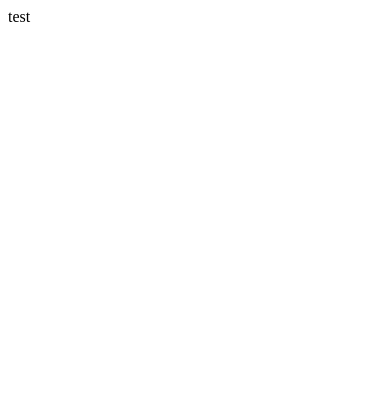
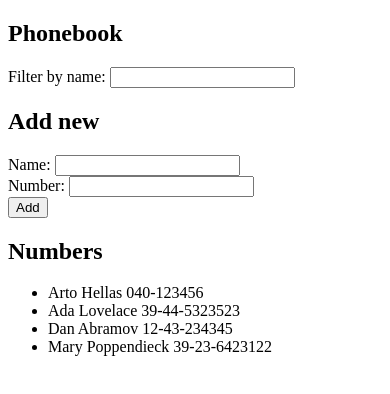
Before and after one commit to davidlpoole/fullstack-p2-phonebook, a React (Create React App) app: page / in a window 390 px wide. Shown: the top 394 px of the page. Built offline with nearby package versions, Linux system fonts and the light colour scheme.

Commit message:
simple single page phonebook app

```diff
--- a/public/index.html
+++ b/public/index.html
@@ -1,20 +1,13 @@
 <!DOCTYPE html>
 <html lang="en">
+
 <head>
   <meta charset="utf-8" />
   <link rel="icon" href="%PUBLIC_URL%/favicon.ico" />
   <meta name="viewport" content="width=device-width, initial-scale=1" />
   <meta name="theme-color" content="#000000" />
-    <meta
-      name="description"
-      content="Web site created using create-react-app"
-    />
+  <meta name="description" content="Web site created using create-react-app" />
   <link rel="apple-touch-icon" href="%PUBLIC_URL%/logo192.png" />
-    <!--
-      manifest.json provides metadata used when your web app is installed on a
-      user's mobile device or desktop. See https://developers.google.com/web/fundamentals/web-app-manifest/
-    -->
-    <link rel="manifest" href="%PUBLIC_URL%/manifest.json" />
   <!--
       Notice the use of %PUBLIC_URL% in the tags above.
       It will be replaced with the URL of the `public` folder during the build.
@@ -26,6 +19,7 @@
     -->
   <title>React App</title>
 </head>
+
 <body>
   <noscript>You need to enable JavaScript to run this app.</noscript>
   <div id="root"></div>
@@ -40,4 +34,5 @@
       To create a production bundle, use `npm run build` or `yarn build`.
     -->
 </body>
+
 </html>
--- a/src/App.js
+++ b/src/App.js
@@ -1,9 +1,99 @@
-import React from 'react';
+import React, { useState } from 'react'
 
-function App() {
+const Entry = ({ person }) => {
+  return (
+    <li>{person.name} {person.number}</li>
+  )
+}
+
+const Numbers = ({ people }) => {
   return (
     <div>
-      test
+      <h2>
+        Numbers
+      </h2>
+      <ul>
+        {people.map(person =>
+          <Entry key={person.name} person={person} />
+        )}
+      </ul>
+    </div>
+  )
+}
+
+const App = () => {
+
+  const [persons, setPersons] = useState([
+    { name: 'Arto Hellas', number: '040-123456', id: 1 },
+    { name: 'Ada Lovelace', number: '39-44-5323523', id: 2 },
+    { name: 'Dan Abramov', number: '12-43-234345', id: 3 },
+    { name: 'Mary Poppendieck', number: '39-23-6423122', id: 4 }
+  ])
+
+  const [newName, setNewName] = useState('')
+  const [newNumber, setNewNumber] = useState('')
+  const [newFilter, setNewFilter] = useState('')
+
+  const addPerson = (event) => {
+    event.preventDefault()
+
+    if (persons.map(person => person.name).includes(newName) === false) {
+      const personObject = {
+        name: newName,
+        number: newNumber,
+      }
+      setPersons(persons.concat(personObject))
+      setNewName('')
+      setNewNumber('')
+
+    } else {
+      window.alert(`${newName} is already in the phonebook`)
+    }
+  }
+
+  const handlePersonChange = (event) => {
+    setNewName(event.target.value)
+  }
+
+  const handleNumberChange = (event) => {
+    setNewNumber(event.target.value)
+  }
+
+  const handleFilterChange = (event) => {
+    setNewFilter(event.target.value)
+  }
+
+  const peopleToShow = persons.filter(person =>
+    person.name.toLowerCase().includes(
+      newFilter.toLowerCase()
+    ))
+
+  return (
+    <div>
+      <h2>Phonebook</h2>
+
+      <div>
+        <label htmlFor='filter'>Filter by name: </label>
+        <input id='filter' value={newFilter} onChange={handleFilterChange} />
+      </div>
+
+      <h2>
+        Add new
+      </h2>
+      <form onSubmit={addPerson}>
+        <div>
+          <label htmlFor='name'>Name: </label>
+          <input id='name' value={newName} onChange={handlePersonChange} />
+        </div>
+        <div>
+          <label htmlFor='number'>Number: </label>
+          <input id='number' value={newNumber} onChange={handleNumberChange} />
+        </div>
+        <div>
+          <button type="submit">Add</button>
+        </div>
+      </form>
+      <Numbers people={peopleToShow} />
     </div>
   );
 }
```
Also changed, not shown: 1 other file (tests, documents, lock files or other folders). Lines whose indentation alone changed are shown as unchanged.
